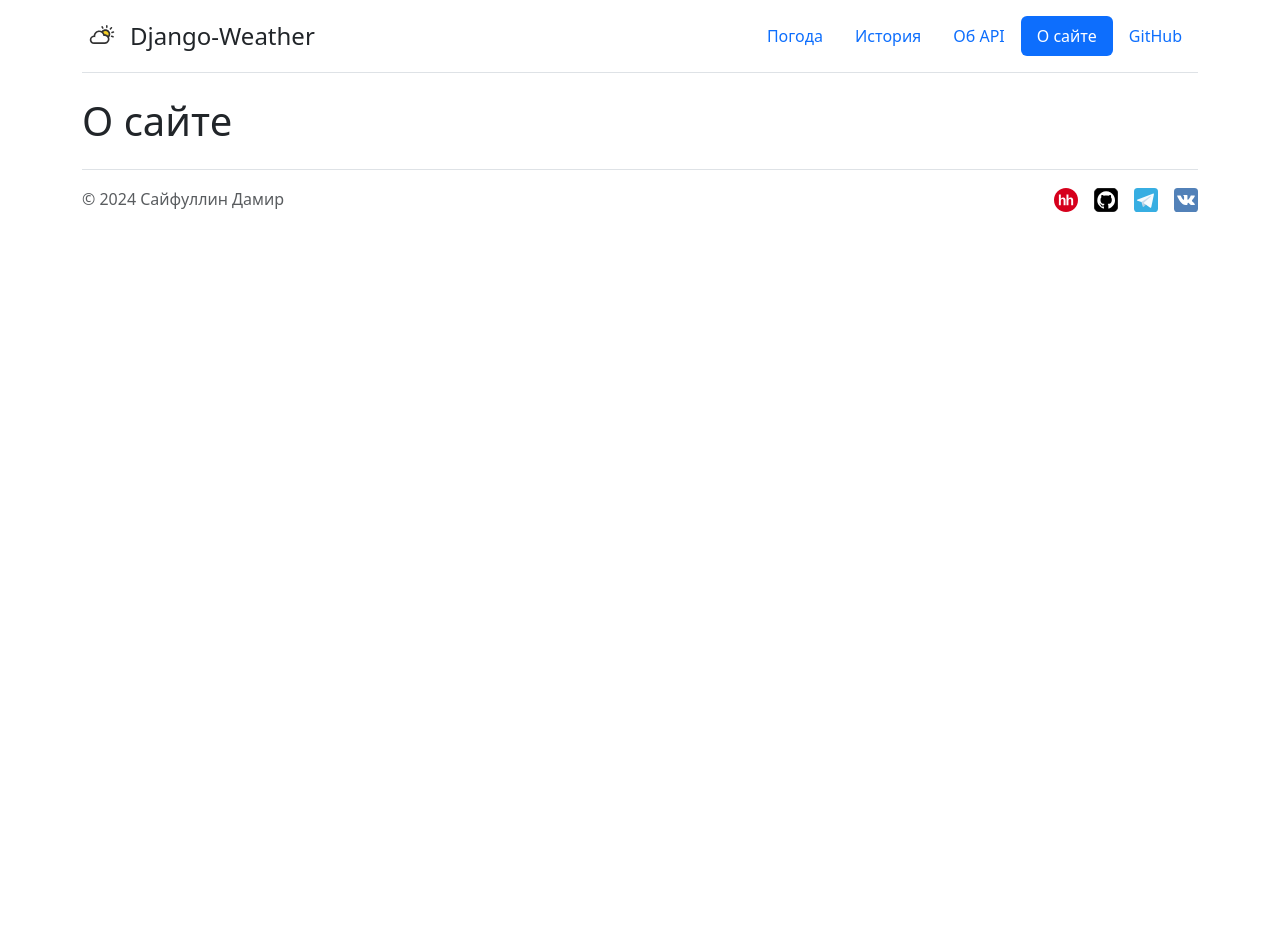
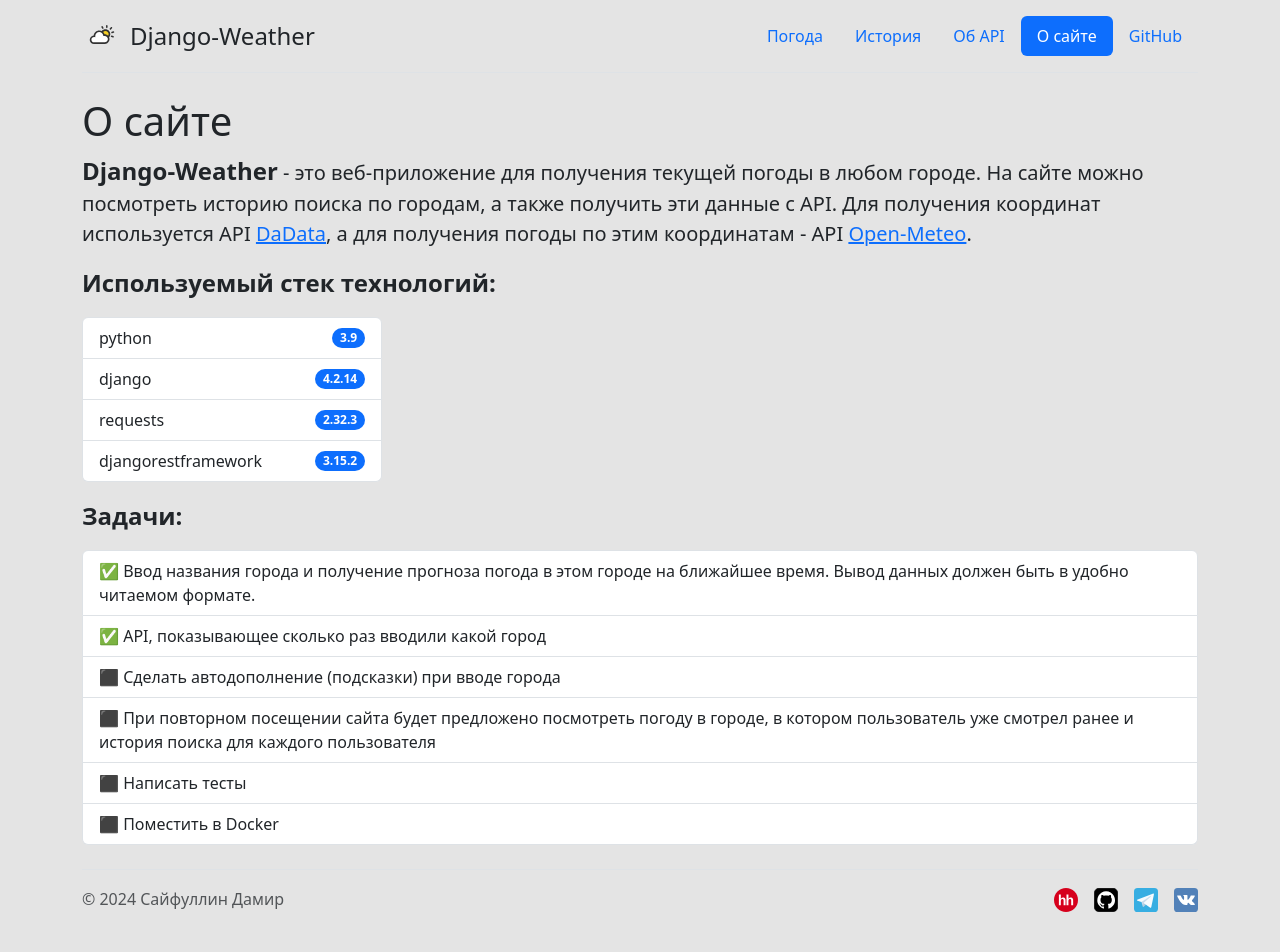
Before and after one commit to Damir-Sayfullin/django-weather, a Django app: page /about-site in a window 1280 px wide. Before the commit the page ends 212 px from the top, so only its background shows below. Run offline with Django 4.2, Linux system fonts and the light colour scheme; parts of the project's set-up code (start-up, migrations or seed data) failed here and were passed over.

Commit message:
Added pages: weather, history, about

```diff
--- a/django_weather/main/templates/main/about-site.html
+++ b/django_weather/main/templates/main/about-site.html
@@ -13,4 +13,56 @@
 
 {% block body %}
     <h1>О сайте</h1>
+
+    <p class="lead fw-normal"><b class="fs-4 fw-semibold">Django-Weather</b> - это веб-приложение для получения текущей погоды в любом городе.
+        На сайте можно посмотреть историю поиска по городам, а также получить эти данные с API.
+        Для получения координат используется API <a href="https://dadata.ru/">DaData</a>,
+        а для получения погоды по этим координатам - API <a href="https://open-meteo.com/">Open-Meteo</a>.
+    </p>
+
+    <p class="lead fw-normal"><b class="fs-4 fw-semibold">Используемый стек технологий:</b>
+        <ul class="list-group" style="width: 300px;">
+            <li class="list-group-item d-flex justify-content-between align-items-center">
+                python
+                <span class="badge bg-primary rounded-pill">3.9</span>
+            </li>
+            <li class="list-group-item d-flex justify-content-between align-items-center">
+                django
+                <span class="badge bg-primary rounded-pill">4.2.14</span>
+            </li>
+            <li class="list-group-item d-flex justify-content-between align-items-center">
+                requests
+                <span class="badge bg-primary rounded-pill">2.32.3</span>
+            </li>
+            <li class="list-group-item d-flex justify-content-between align-items-center">
+                djangorestframework
+                <span class="badge bg-primary rounded-pill">3.15.2</span>
+            </li>
+        </ul>
+    </p>
+
+    <p class="lead fw-normal"><b class="fs-4 fw-semibold">Задачи:</b>
+        <ul class="list-group">
+            <li class="list-group-item d-flex justify-content-between align-items-center">
+                ✅ Ввод названия города и получение прогноза погода в этом городе на ближайшее время.
+Вывод данных должен быть в удобно читаемом формате.
+            </li>
+            <li class="list-group-item d-flex justify-content-between align-items-center">
+                ✅ API, показывающее сколько раз вводили какой город
+            </li>
+            <li class="list-group-item d-flex justify-content-between align-items-center">
+                ⬛ Сделать автодополнение (подсказки) при вводе города
+            </li>
+            <li class="list-group-item d-flex justify-content-between align-items-center">
+                ⬛ При повторном посещении сайта будет предложено посмотреть погоду в городе,
+  в котором пользователь уже смотрел ранее и история поиска для каждого пользователя
+            </li>
+            <li class="list-group-item d-flex justify-content-between align-items-center">
+                ⬛ Написать тесты
+            </li>
+            <li class="list-group-item d-flex justify-content-between align-items-center">
+                ⬛ Поместить в Docker
+            </li>
+        </ul>
+    </p>
 {% endblock %}
--- a/django_weather/main/templates/main/base.html
+++ b/django_weather/main/templates/main/base.html
@@ -11,7 +11,7 @@
     <link rel="stylesheet" href="https://cdn.jsdelivr.net/npm/bootstrap@5.3.2/dist/css/bootstrap.min.css"
           integrity="sha384-T3c6CoIi6uLrA9TneNEoa7RxnatzjcDSCmG1MXxSR1GAsXEV/Dwwykc2MPK8M2HN" crossorigin="anonymous">
 </head>
-<body>
+<body style="background-color: #e4e4e4">
 <div class="container">
     <header class="d-flex flex-wrap justify-content-center py-3 mb-4 border-bottom">
         <a href="/" class="d-flex align-items-center mb-3 mb-md-0 me-md-auto text-dark text-decoration-none">
```
Also changed, not shown: django_weather/main/templates/main/history.html (+16 -3 lines), django_weather/main/templates/main/index.html (+33 -14 lines), README.md, django_weather/db.sqlite3.
